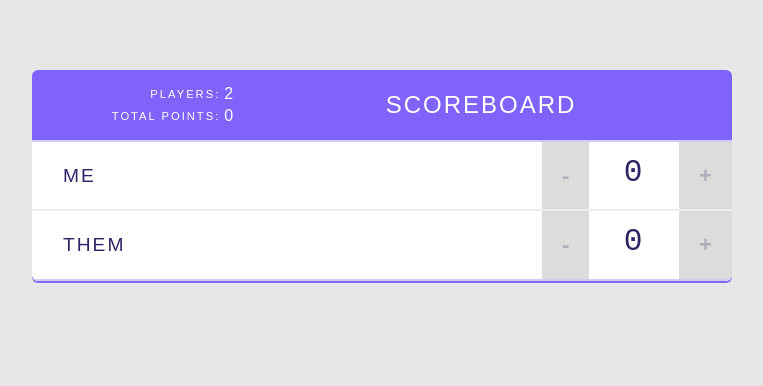
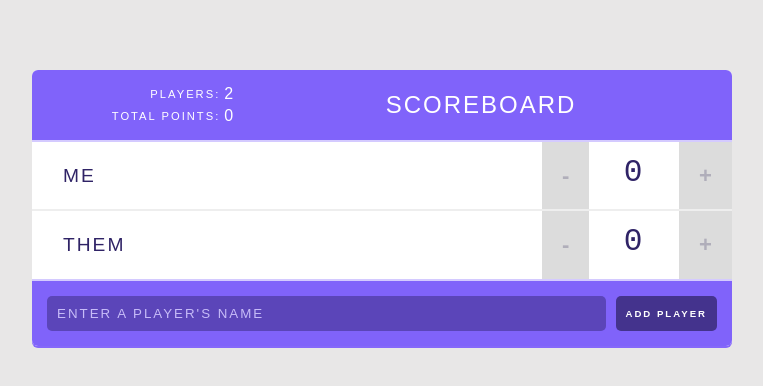
Before and after one commit to BrannanC/scoreboard, a React (Create React App) app: page / in a window 1280 px wide. Shown: the top 386 px of the page, without its empty margins (258-1021 px from the left). Built offline with nearby package versions, Linux system fonts and the light colour scheme.

Commit message:
Add player form

```diff
--- /dev/null
+++ b/src/AddPlayerForm.js
@@ -0,0 +1,39 @@
+import React, { Component } from 'react';
+
+class AddPlayerForm extends Component {
+
+state = {
+    value: ''
+};
+
+handleValueChange = (e) => {
+    this.setState({ value: e.target.value})
+}
+
+handleSubmit = (e) => {
+    e.preventDefault();
+    this.props.addPlayer(this.state.value);
+    this.setState({
+        value: ''
+    })
+}
+
+    render () {
+        return (
+            <form onSubmit={this.handleSubmit}>
+                <input
+                type="text"
+                value={this.state.value}
+                onChange={this.handleValueChange}
+                placeholder="Enter a player's name"
+                />
+
+                <input type="submit"
+                value="Add player"
+                />
+            </form>
+        );
+    }
+}
+
+export default AddPlayerForm;
--- a/src/App.js
+++ b/src/App.js
@@ -3,6 +3,7 @@
 import './App.css';
 import Header from './Header';
 import Player from './Player';
+import AddPlayerForm from './AddPlayerForm';
 
 
 class App extends Component {
@@ -22,12 +23,26 @@
     ]
   };
 
+prevPlayerId = 2;
+
   handleScoreChange = (index, delta) => {
     this.setState( prevState => {
       return {
       score: prevState.players[index].score += delta
       };
     })
+  }
+
+  handleAddPlayer = (name) => {
+      this.setState({
+        players: [
+          ...this.state.players,
+          {
+          name,
+          score: 0,
+          id: this.prevPlayerId += 1
+        }]
+      });
   }
 
   handleRemovePlayer = (id) => {
@@ -58,6 +73,7 @@
         />
        )}
 
+      <AddPlayerForm addPlayer={this.handleAddPlayer} />
       </div>
     );
   }
```
